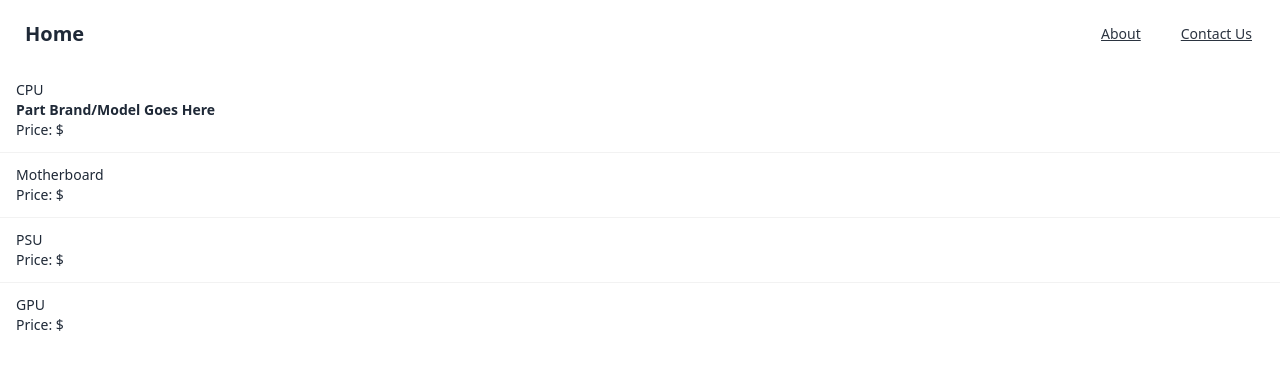
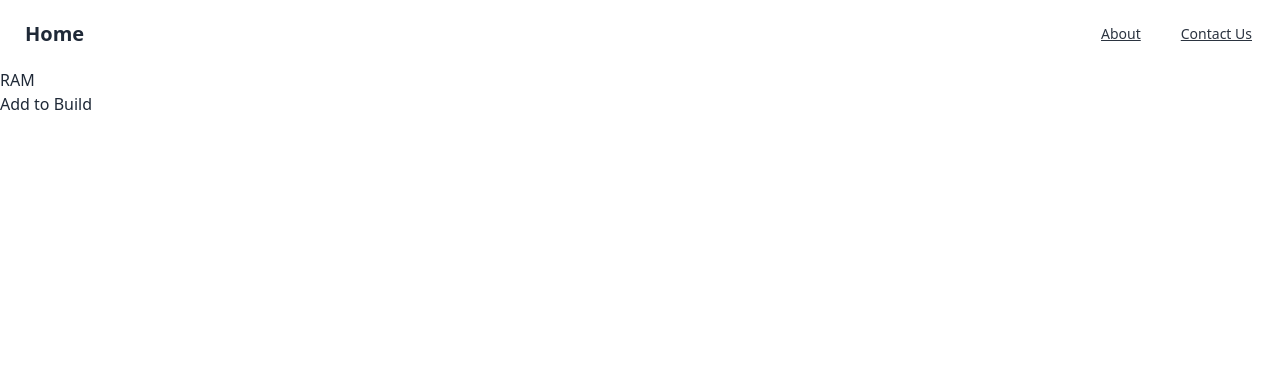
Before and after one commit to o-b3d/simple-pc-part-picker, a React app: page /ram in a window 1280 px wide. Shown: the top 370 px of the page. Built offline with nearby package versions, Linux system fonts and the light colour scheme; the HTML template or start-up script is replaced by a standard one.

Commit message:
replaced

```diff
--- a/src/App.jsx
+++ b/src/App.jsx
@@ -31,7 +31,7 @@ function Home() {
           </tr>
           <tr>
             <td>
-              <PCPart partType={"Motherboard"} />
+              <PCPart partType={"RAM"} />
             </td>
           </tr>
           <tr>
--- a/src/main.jsx
+++ b/src/main.jsx
@@ -8,7 +8,7 @@ import { About } from "./pages/about.jsx";
 import Navbar from "./navbar.jsx";
 import CPU from "./pages/cpu.jsx";
 import PSU from "./pages/psu.jsx";
-import Motherboard from "./pages/motherboard.jsx";
+import Ram from "./pages/ram.jsx";
 import GPU from "./pages/gpu.jsx";
 import ContactUs from "./pages/contact.jsx";
 
@@ -54,11 +54,11 @@ const router = createBrowserRouter([
     ),
   },
   {
-    path: "/motherboard",
+    path: "/ram",
     element: (
       <>
         <Navbar />
-        <Motherboard />
+        <Ram />
       </>
     ),
   },
--- a/src/pages/motherboard.jsx
+++ /dev/null
@@ -1,18 +0,0 @@
-export default function Motherboard() {
-  return (
-    <>
-      <AddMotherboard />
-    </>
-  );
-}
-
-export function AddMotherboard() {
-  const addMotherboardToBuild = () => {};
-
-  return (
-    <div>
-      <h2>Motherboard</h2>
-      <button onClick={addMotherboardToBuild}>Add to Build</button>
-    </div>
-  );
-}
--- /dev/null
+++ b/src/pages/ram.jsx
@@ -0,0 +1,18 @@
+export default function Ram() {
+  return (
+    <>
+      <AddRAM />
+    </>
+  );
+}
+
+export function AddRAM() {
+  const addRAMToBuild = () => {};
+
+  return (
+    <div>
+      <h2>RAM</h2>
+      <button onClick={addRAMToBuild}>Add to Build</button>
+    </div>
+  );
+}
```
